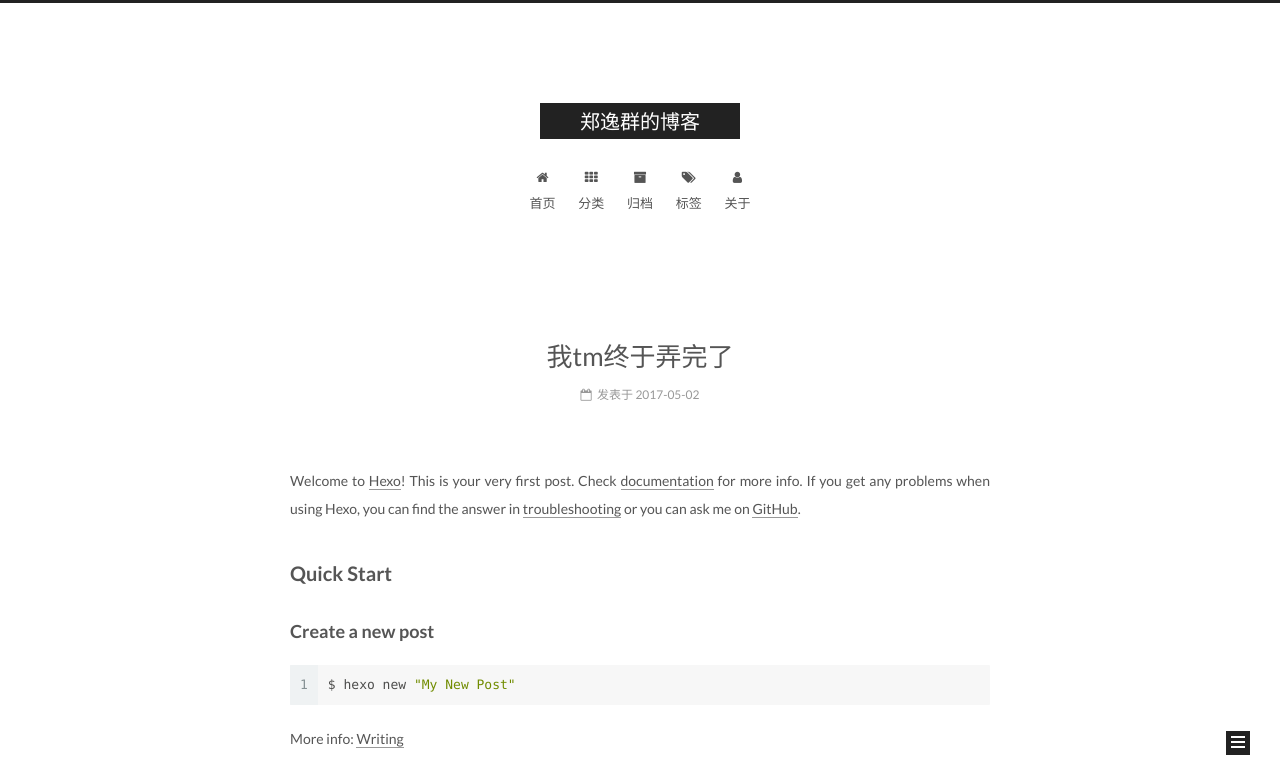
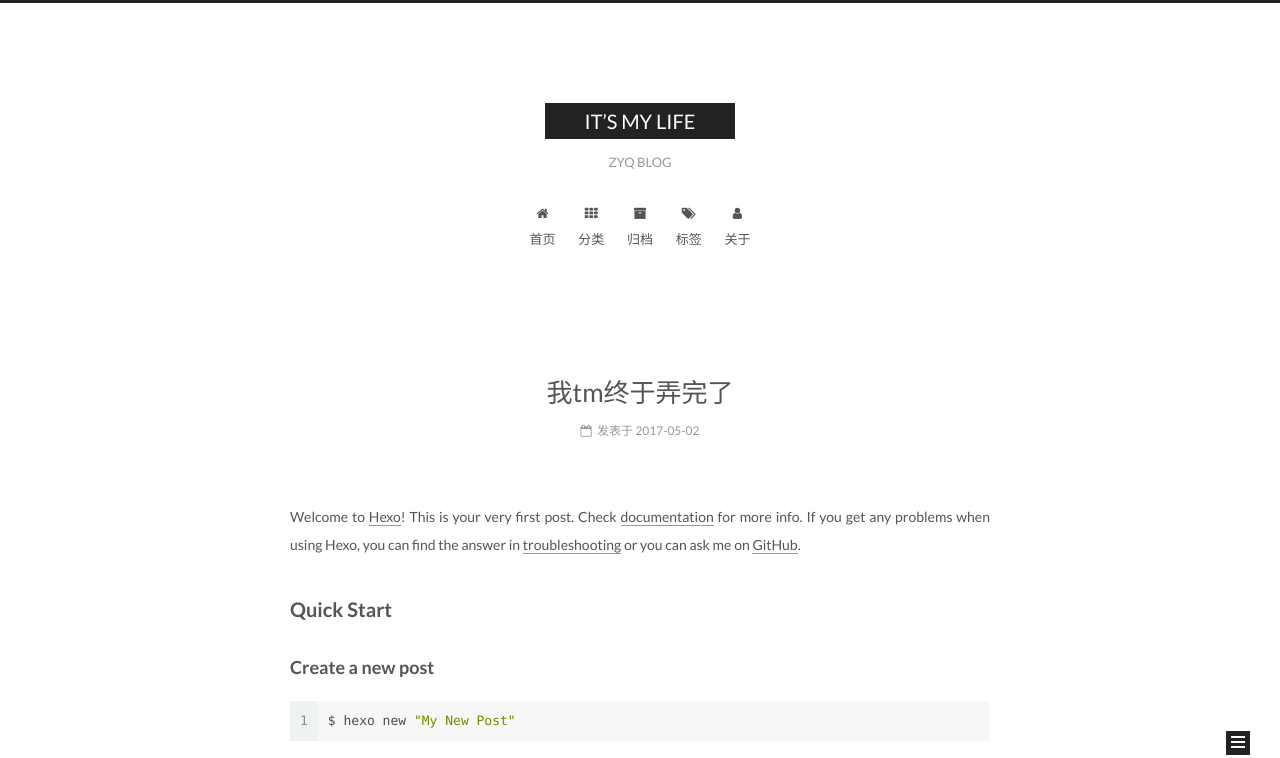
Before and after one commit to hackerzyq/hackerzyq.github.io, a plain HTML site: page index.html in a window 1280 px wide. Shown: the top 758 px of the page. Drawn offline with Linux system fonts and the light colour scheme.

Commit message:
Site updated: 2017-05-03 15:47:28

```diff
--- a/css/main.css
+++ b/css/main.css
@@ -1694,7 +1694,7 @@ pre .javascript .function {
   width: 4px;
   height: 4px;
   border-radius: 50%;
-  background: #3dc345;
+  background: #667aff;
 }
 .links-of-blogroll {
   font-size: 13px;
--- a/index.html
+++ b/index.html
@@ -92,12 +92,12 @@
 
 <meta name="description" content="什么是精致，在死亡的恐惧下惊不起一丝波澜">
 <meta property="og:type" content="website">
-<meta property="og:title" content="郑逸群的博客">
+<meta property="og:title" content="IT’S MY LIFE">
 <meta property="og:url" content="http://yoursite.com/index.html">
-<meta property="og:site_name" content="郑逸群的博客">
+<meta property="og:site_name" content="IT’S MY LIFE">
 <meta property="og:description" content="什么是精致，在死亡的恐惧下惊不起一丝波澜">
 <meta name="twitter:card" content="summary">
-<meta name="twitter:title" content="郑逸群的博客">
+<meta name="twitter:title" content="IT’S MY LIFE">
 <meta name="twitter:description" content="什么是精致，在死亡的恐惧下惊不起一丝波澜">
 
 
@@ -132,7 +132,7 @@
 
 
 
-  <title>郑逸群的博客</title>
+  <title>IT’S MY LIFE</title>
 </head>
 
 <body itemscope itemtype="http://schema.org/WebPage" lang="zh-Hans">
@@ -170,12 +170,12 @@
     <div class="custom-logo-site-title">
       <a href="/"  class="brand" rel="start">
         <span class="logo-line-before"><i></i></span>
-        <span class="site-title">郑逸群的博客</span>
+        <span class="site-title">IT’S MY LIFE</span>
         <span class="logo-line-after"><i></i></span>
       </a>
     </div>
 
-        <p class="site-subtitle"></p>
+        <p class="site-subtitle">ZYQ BLOG</p>
 
   </div>
 
@@ -282,7 +282,7 @@
     </span>
 
     <span hidden itemprop="publisher" itemscope itemtype="http://schema.org/Organization">
-      <meta itemprop="name" content="郑逸群的博客">
+      <meta itemprop="name" content="IT’S MY LIFE">
     </span>
 
 
```
Also changed, not shown: 2017/05/02/hello-world/index.html (+5 -5 lines), archives/2017/05/index.html (+6 -6 lines), archives/2017/index.html (+6 -6 lines), archives/index.html (+6 -6 lines).
